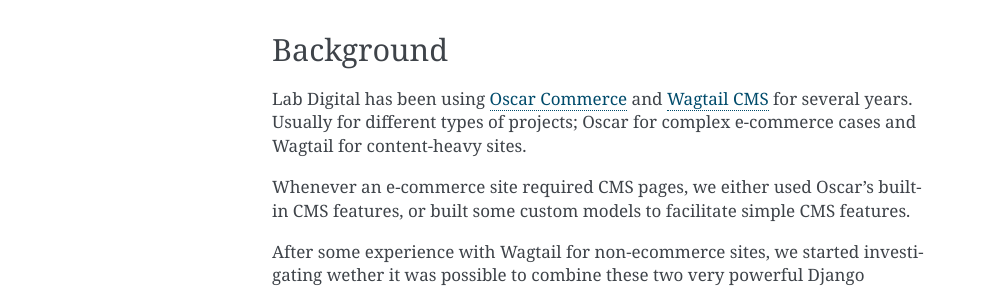
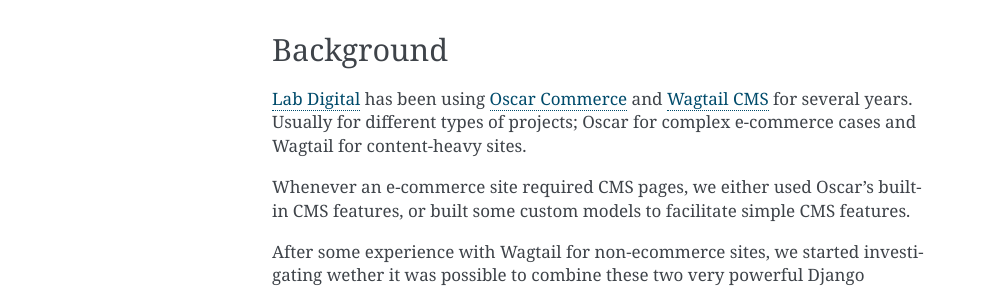
Before and after one commit to labd/django-oscar-wagtail, a Sphinx documentation site: the page built from docs/introduction.rst, in a window 1280 px wide. Shown: the part 362-650 px from the top of the page, without its empty margins (148-1140 px from the left). Built offline with Sphinx 7.4.7, drawn with Linux system fonts in a browser that asks for light colours.

```diff
--- a/docs/introduction.rst
+++ b/docs/introduction.rst
@@ -15,7 +15,7 @@ Special thanks to `Michael van Tellingen`_, as he did most of the work :-).
 Background
 ----------
 
-Lab Digital has been using `Oscar Commerce`_ and `Wagtail CMS`_ for several
+`Lab Digital`_ has been using `Oscar Commerce`_ and `Wagtail CMS`_ for several
 years. Usually for different types of projects; Oscar for complex e-commerce
 cases and Wagtail for content-heavy sites.
 
```
Also changed, not shown: other parts of docs/introduction.rst (+1 -0 lines).
